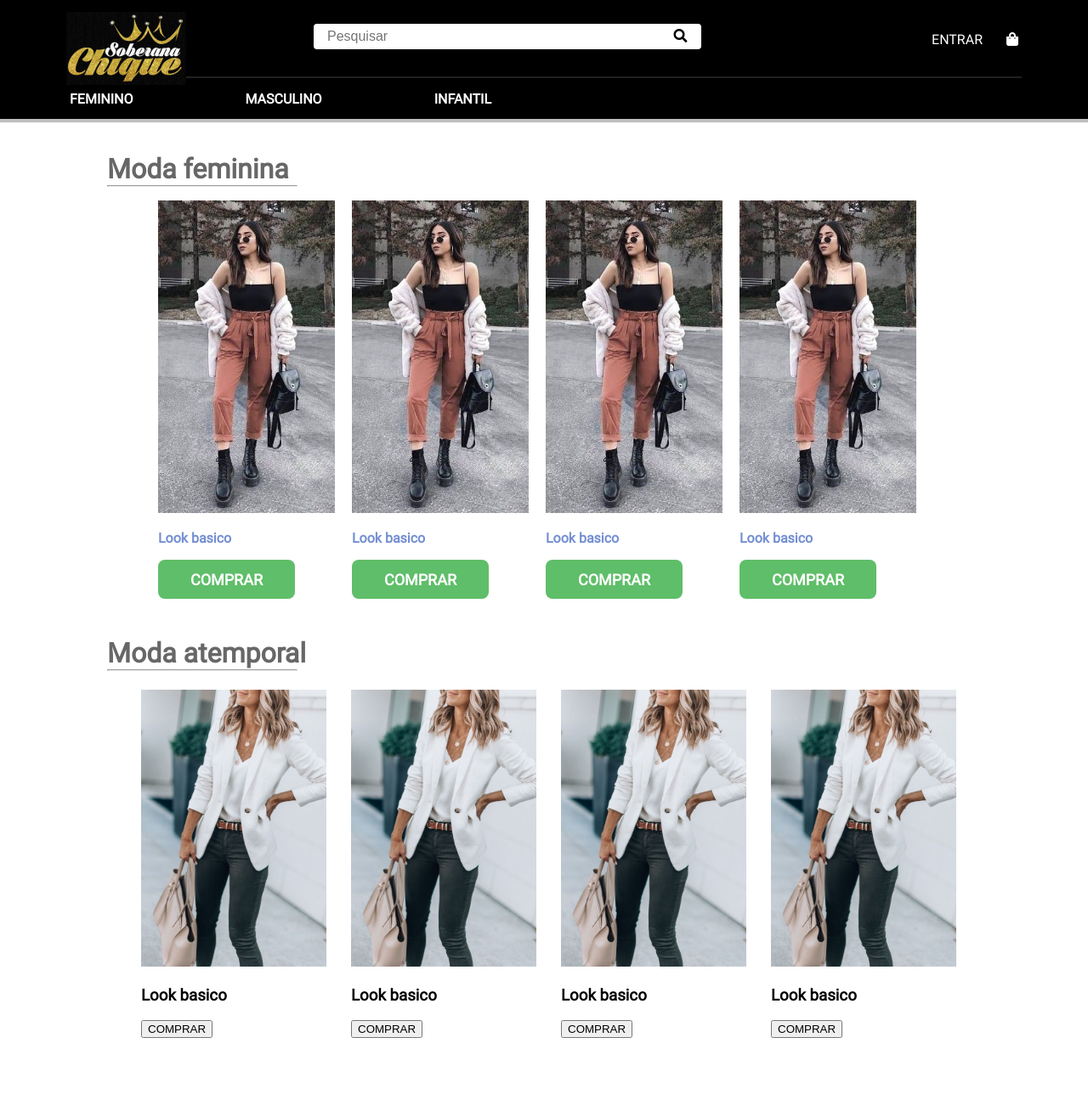
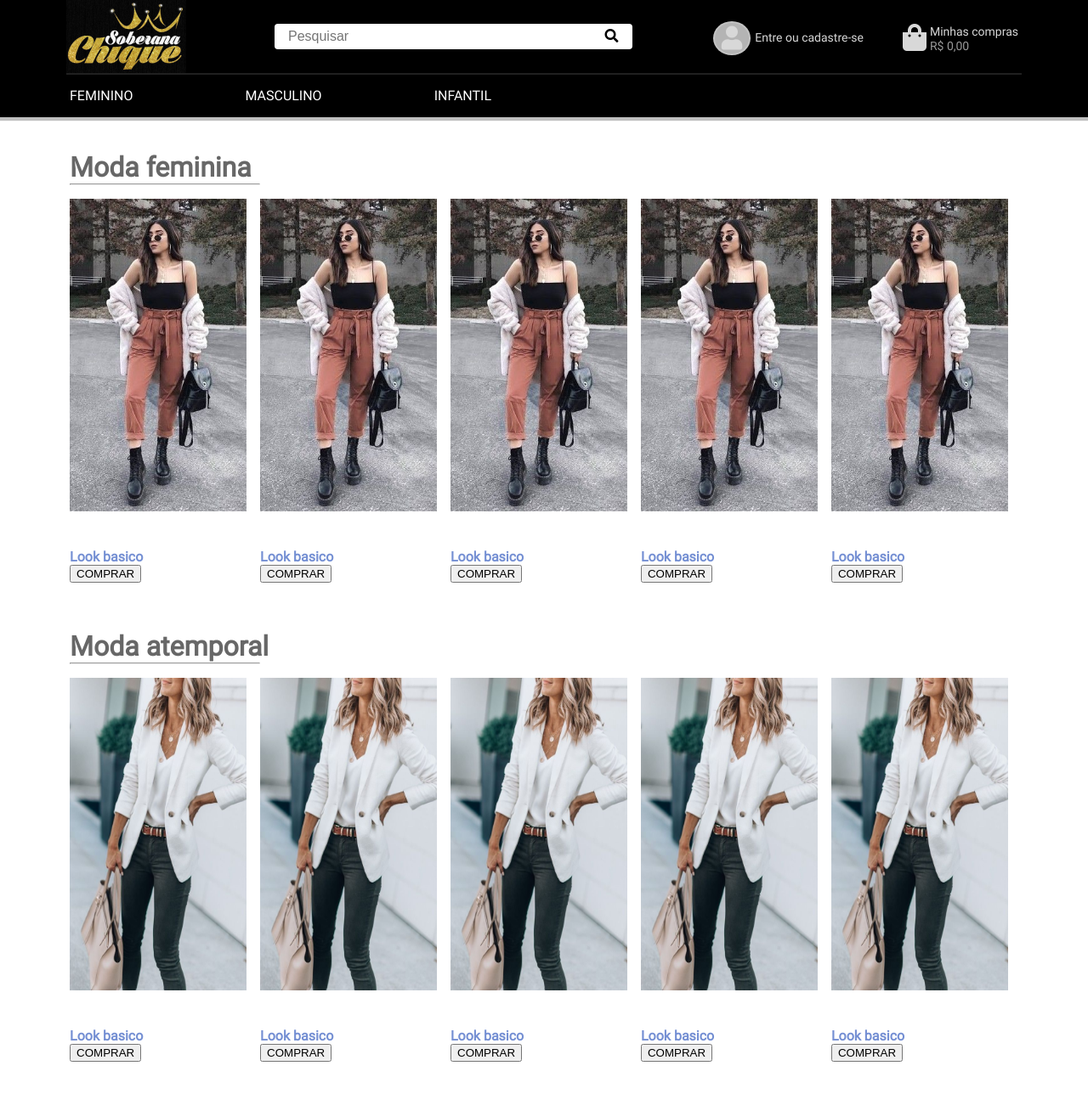
Before and after one commit to benmacario/e-commerce, a plain HTML site: page index.html in a window 1280 px wide. Shown: the whole page at 85% size. Drawn offline with Linux system fonts and the light colour scheme.

Commit message:
ajustando header

```diff
--- a/css/containers.css
+++ b/css/containers.css
@@ -5,7 +5,7 @@
     display: grid;
 
     grid-template-columns: 1fr;
-    grid-template-rows: 140px 1fr 200px;
+    grid-template-rows: 138px 1fr 200px;
 
     grid-template-areas: 'h'
                          's'
--- a/css/header.css
+++ b/css/header.css
@@ -6,25 +6,35 @@
 .header__wrapper {
     margin: auto;
     max-width: 1124px;
+    border-bottom: 2px solid #202020;
+}
+
+.header__wrapper--modified {
+    border-bottom: none;
+}
+
+.header__wrapper::after {
+    content: '';
+    clear: both;
+    display: table;
 }
 
 .header__img {
-    position: relative;;
-    top: 14px;
+    float: left;
 }
 
 .header__form {
-    position: absolute;
-    display: inline-block;
+    position: relative;
+    float: left;
     top: 28px;
-    margin-left: 150px;
+    margin-left: 104px;
 }
 
 .header__input {
     padding-left: 16px;
     font-size: 16px;
     height: 28px;
-    width: 435px;
+    width: 400px;
     border: none;
     border-radius: 4px;
 }
@@ -45,12 +55,12 @@
 }
 
 .header__link {
-    margin-left: 20px;
+    margin-left: 38px;
     padding: 4px;
     font-family: "Roboto";
     position: relative;
     float: right;
-    top: 28px;
+    top: 10px;
     text-decoration: none;
     color: #FFF;
     font-size: 16px;
@@ -61,18 +71,53 @@
     position: static;
     margin-left: 0;
     text-decoration: none;
-    font-weight: bold;
 }
 
-.header__nav {
-    margin: auto;
-    max-width: 1124px;
-    border-top: 2px solid #202020;
+.header__sacola {
+    color: #D8D8D8;
+    position: relative;
+    top: 14px;
+    font-size: 32px;
+}
+
+.header__compras {
+    color: #D8D8D8;
+    display: inline;
+    font-size: 14px;
+}
+
+.header__valor {
+    position: relative;
+    left: 32px;
+    line-height: 5px;
+    color: #999;
+    font-size: 14px;
+    margin: 0;
+}
+
+.header__user {
+    float: left;
+    background-color: #B4B4B4;
+    color: #D8D8D8;
+    margin-top: 11px;
+    padding: 4px 8px;
+    font-size: 28px;
+    border: 2px solid rgba(255,255,255, 0.2);
+    border-radius: 50%;
+}
+
+.header__entre {
+    position: relative;
+    top: 2px;
+    float: left;
+    margin-left: 5px;
+    color: #D8D8D8;
+    font-size: 14px;
 }
 
 .header__list {
+    float: left;
     margin: auto;
-    height: 48px;
     padding: 0;
 }
 
@@ -80,4 +125,9 @@
     display: inline-flex;
     margin-top: 6px;
     margin-right: 120px;
+    transition: opacity 0.5s;
 }
+
+.header__li:hover {
+    opacity: 0.66;
+}
--- a/css/section.css
+++ b/css/section.css
@@ -1,18 +1,20 @@
-.container-section {
+.container__section {
     display: grid;
     margin: auto;
     grid-template-columns: 1fr;
-    grid-template-rows: 570px 1fr;
+    grid-template-rows: 1fr 1fr;
 
     grid-template-areas: 'col-1'
                          'col-2';
 }
 
-.container-moda {
+.section__wrapper {
+    margin: auto;
+    max-width: 1124px;
     font-family: "Roboto";
 }
 
-.container-moda h2 {
+.section__title {
     margin-top: 40px;
     margin-bottom: 0;
     font-size: 32px;
@@ -20,89 +22,35 @@
     color: #676767;
 }
 
-.container-moda hr {
+.section__hr {
     margin-left: 0;
     margin-top: 0;
     width: 222px;
     color: #676767;
 }
 
-.container-moda ul li {
-    float: left;
-    margin-left: 20px;
-    list-style-type: none;
+.section__ul {
+    padding: 0;
+}
+.section__li {
+    display: inline-block;
+    list-style: none;
+    margin-right: 12px;
 }
 
-.container-moda ul li:hover > img {
+.section__li:hover > .section__img {
     border-color: #bbc7dc;
-    box-shadow: 0 2px 2px #d5dce9;
+    box-shadow: 0 6px 8px #d5dce9;
     transition: all .5s;
 }
 
-.container-moda ul img {
+.section__img {
     width: 208px;
     height: 368px;
     /* border-radius: 4px; */
 }
 
-.container-moda ul h3 {
+.section__title--modified {
     font-size: 16px;
     color: #748FD3;
 }
-
-.container-moda ul button {
-    width: 161px;
-    height: 46px;
-    border-radius: 8px;
-    background-color: #5FBE69;
-    border: none;
-    color: #FFF;
-    font-family: "Roboto";
-    font-style: normal;
-    font-weight: bold;
-    font-size: 18px;
-    transition: background-color 0.500s;
-}
-
-.container-moda ul button:focus {
-    outline: 0;
-}
-
-.container-moda ul button:hover {
-    background-color: rgb(58, 133, 66);
-}
-
-.container-atemporal {
-    font-family: "Roboto";
-}
-
-.container-atemporal ul {
-    margin-top: 22px;
-}
-
-.container-atemporal ul li {
-    float: left;
-    margin-right: 29px;
-    list-style-type: none;
-}
-
-.container-atemporal ul img {
-    width: 218px;
-    height: 326px;
-}
-
-
-.container-atemporal h2 {
-    margin-top: 40px;
-    margin-bottom: 0;
-    font-size: 32px;
-    font-weight: bold;
-    color: #676767;
-}
-
-.container-atemporal hr {
-    margin-left: 0;
-    margin-top: 0;
-    width: 222px;
-    color: #676767;
-}
--- a/index.html
+++ b/index.html
@@ -18,12 +18,21 @@
                     <button class="header__btn" type="submit"><i class="fas fa-search"></i></button>
                 </form>
 
-                <a class="header__link" href="#"><i class="fas fa-shopping-bag"></i></a>
-                <a class="header__link" href="#">ENTRAR</a>
+
+                <a class="header__link" href="#">
+                    <i class="header__sacola fas fa-shopping-bag"></i>
+                    <p class="header__compras">Minhas compras</p>
+                    <p class="header__valor">R$ 0,00</p>
+                </a>
+
+                <a class="header__link" href="#">
+                    <i class="header__user fas fa-user"></i>
+                    <p class="header__entre">Entre ou cadastre-se</p>
+                </a>
 
             </div>
 
-            <div class="header__nav">
+            <div class="header__wrapper header__wrapper--modified">
                 <nav>
                     <ul class="header__list">
                         <li class="header__li"><a class="header__link header__link--modified" href="#">FEMININO</a></li>
@@ -33,55 +42,65 @@
                 </nav>
             </div>
         </header>
-        <section class="container-section">
-            <div class="container-moda col-1">
-                <h2>Moda feminina</h2>
-                <hr>
-                <ul>
-                    <li>
-                        <img src=/img/1.jpeg alt="look basico">
-                        <h3>Look basico</h3>
+        <section class="container__section section">
+            <div class="section__wrapper col-1">
+                <h2 class="section__title">Moda feminina</h2>
+                <hr class="section__hr">
+                <ul class="section__ul">
+                    <li class="section__li">
+                        <img class="section__img" src="/img/1.jpeg" alt="look basico">
+                        <h3 class="section__title section__title--modified">Look basico</h3>
                         <button>COMPRAR</button>
                     </li>
-                    <li>
-                        <img src=/img/1.jpeg alt="look basico">
-                        <h3>Look basico</h3>
+                    <li class="section__li">
+                        <img class="section__img" src="/img/1.jpeg" alt="look basico">
+                        <h3 class="section__title section__title--modified">Look basico</h3>
                         <button>COMPRAR</button>
                     </li>
-                    <li>
-                        <img src=/img/1.jpeg alt="look basico">
-                        <h3>Look basico</h3>
+                    <li class="section__li">
+                        <img class="section__img" src="/img/1.jpeg" alt="look basico">
+                        <h3 class="section__title section__title--modified">Look basico</h3>
                         <button>COMPRAR</button>
                     </li>
-                    <li>
-                        <img src=/img/1.jpeg alt="look basico">
-                        <h3>Look basico</h3>
+                    <li class="section__li">
+                        <img class="section__img" src="/img/1.jpeg" alt="look basico">
+                        <h3 class="section__title section__title--modified">Look basico</h3>
+                        <button>COMPRAR</button>
+                    </li>
+                    <li class="section__li">
+                        <img class="section__img" src="/img/1.jpeg" alt="look basico">
+                        <h3 class="section__title section__title--modified">Look basico</h3>
                         <button>COMPRAR</button>
                     </li>
                 </ul>
             </div>
-            <div class="container-atemporal col-2">
-                <h2>Moda atemporal</h2>
-                <hr>
-                <ul>
-                    <li>
-                        <img src=/img/4.jpeg alt="look basico">
-                        <h3>Look basico</h3>
+            <div class="section__wrapper col-2">
+                <h2 class="section__title">Moda atemporal</h2>
+                <hr class="section__hr">
+                <ul class="section__ul">
+                    <li class="section__li">
+                        <img class="section__img" src="/img/4.jpeg" alt="look basico">
+                        <h3 class="section__title section__title--modified">Look basico</h3>
                         <button>COMPRAR</button>
                     </li>
-                    <li>
-                        <img src=/img/4.jpeg alt="look basico">
-                        <h3>Look basico</h3>
+                    <li class="section__li">
+                        <img class="section__img" src="/img/4.jpeg" alt="look basico">
+                        <h3 class="section__title section__title--modified">Look basico</h3>
                         <button>COMPRAR</button>
                     </li>
-                    <li>
-                        <img src=/img/4.jpeg alt="look basico">
-                        <h3>Look basico</h3>
+                    <li class="section__li">
+                        <img class="section__img" src="/img/4.jpeg" alt="look basico">
+                        <h3 class="section__title section__title--modified">Look basico</h3>
                         <button>COMPRAR</button>
                     </li>
-                    <li>
-                        <img src=/img/4.jpeg alt="look basico">
-                        <h3>Look basico</h3>
+                    <li class="section__li">
+                        <img class="section__img" src="/img/4.jpeg" alt="look basico">
+                        <h3 class="section__title section__title--modified">Look basico</h3>
+                        <button>COMPRAR</button>
+                    </li>
+                    <li class="section__li">
+                        <img class="section__img" src="/img/4.jpeg" alt="look basico">
+                        <h3 class="section__title section__title--modified">Look basico</h3>
                         <button>COMPRAR</button>
                     </li>
                 </ul>
```
